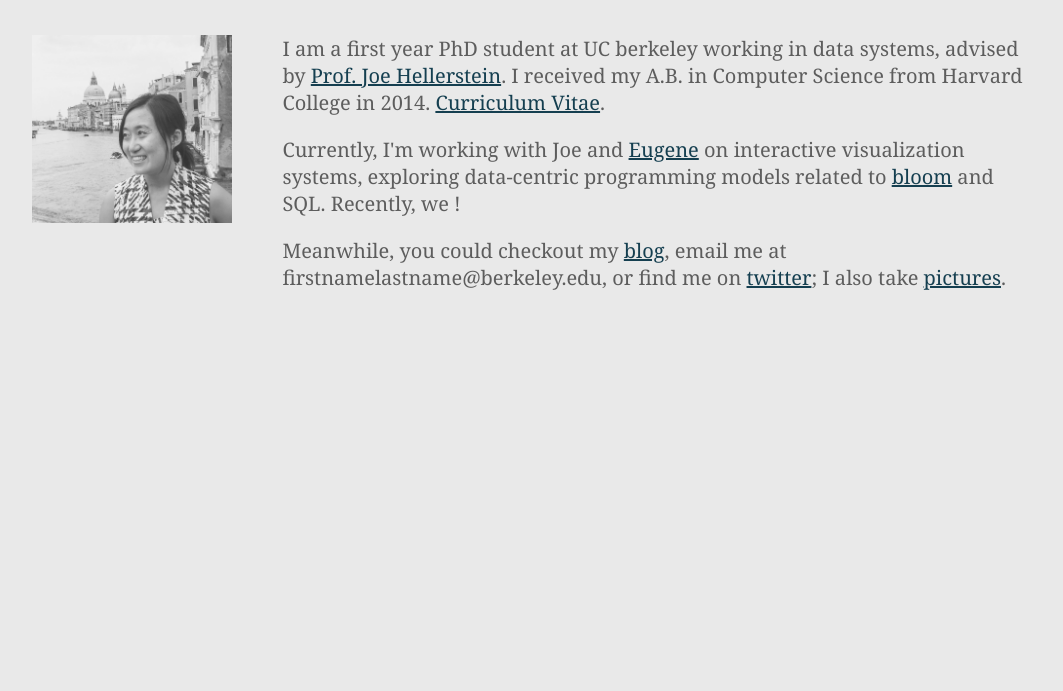
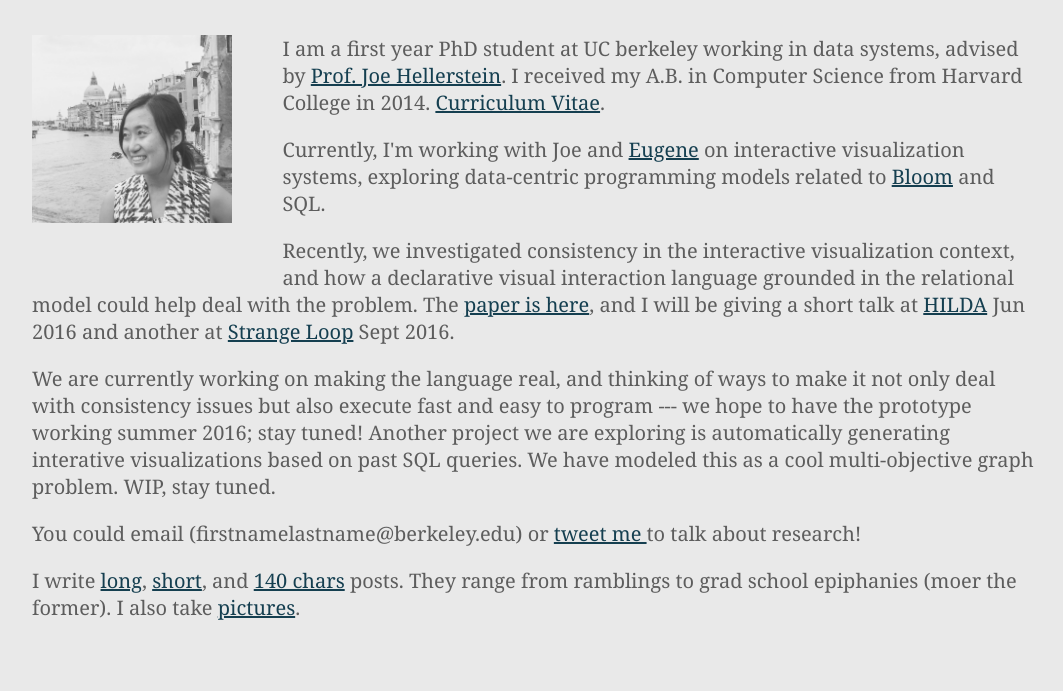
Before and after one commit to yifanwu/academicsite, a plain HTML site: page index.html in a window 1280 px wide. Shown: the part 109-800 px from the top of the page, without its empty margins (112-1175 px from the left). Drawn offline with Linux system fonts and the light colour scheme.

Commit message:
linked paper

```diff
--- a/index.html
+++ b/index.html
@@ -6,16 +6,41 @@
   </head>
 
   <body>
-    <div id="name"><h1>Yifan Wu</h1></div>
+    <div id="name"><h1>{ Yifan, Wu }</h1></div>
     <img id="picture" src="assets/yifan.jpg" alt="Yifan Wu" width="200px">
     <div id="bio"><p>I am a first year PhD student at UC berkeley working in data systems, advised by <a href="http://db.cs.berkeley.edu/jmh/">Prof. Joe Hellerstein</a>. I received my A.B. in Computer Science from Harvard College in 2014. <a href="assets/yifanwu_cv.pdf">Curriculum Vitae</a>.</p></div>
-    <div id="more"><p>Currently, I'm working with Joe and <a href="http://www.cs.columbia.edu/~ewu/">Eugene</a> on interactive visualization systems, exploring data-centric programming models related to <a href='http://bloom-lang.net/'>bloom</a> and SQL. Recently, we !</p></div>
+    <div id="more"><p>Currently, I'm working with Joe and <a
+    href="http://www.cs.columbia.edu/~ewu/">Eugene</a> on interactive visualization systems,
+    exploring data-centric programming models related to <a href='http://bloom-lang.net/'>Bloom</a>
+    and SQL. </p>
+    <p>Recently, we investigated consistency in the interactive visualization context, and how a declarative
+    visual interaction language grounded in the relational model could help deal with the problem.
+    The <a href="assets/devil.pdf">paper is here</a>, and I will be giving a short talk at <a href="http://hilda.io/2016/">HILDA</a> Jun 2016
+    and another at <a href="http://www.thestrangeloop.com/">Strange Loop</a> Sept 2016. </p>
 
-    <div id="contact"><p>Meanwhile, you could checkout my <a href="http://bit.ly/yifanisms">blog</a>, email me at firstnamelastname@berkeley.edu, or find me on <a href="https://twitter.com/yifanwu">twitter</a>; I also take <a href="https://www.behance.net/yifanwu">pictures</a>.</p></div>
+    <p>We are currently working on making the language real, and thinking of ways to make it
+    not only deal with consistency issues but also execute fast and easy to program ---
+    we hope to have the prototype working summer 2016; stay tuned! Another project we are exploring
+    is automatically generating interative visualizations based on past SQL queries. We have modeled this as a cool multi-objective graph problem. WIP, stay tuned.
+    </p></div>
+    <div>
+    <p>You could email (firstnamelastname@berkeley.edu) or <a href="https://twitter.com/yifanwu">tweet
+    me </a> to talk about research!</p></div>
 
-
-
+    <div id="contact"><p>I write <a href="http://bit.ly/yifanisms">long</a>, <a
+    href="yifanwu.tumblr.com">short</a>, and <a href="https://twitter.com/yifanwu">140 chars</a>
+    posts. They range from ramblings to grad school epiphanies (moer the former). I also take <a href="https://www.behance.net/yifanwu">pictures</a>.
   <script type="text/javascript" src="assets/custom.js" charset="utf-8"></script>
 
+  <script>
+    (function(i,s,o,g,r,a,m){i['GoogleAnalyticsObject']=r;i[r]=i[r]||function(){
+    (i[r].q=i[r].q||[]).push(arguments)},i[r].l=1*new Date();a=s.createElement(o),
+    m=s.getElementsByTagName(o)[0];a.async=1;a.src=g;m.parentNode.insertBefore(a,m)
+    })(window,document,'script','https://www.google-analytics.com/analytics.js','ga');
+
+    ga('create', 'UA-37249503-2', 'auto');
+    ga('send', 'pageview');
+
+  </script>
 
 </body></html>
```
